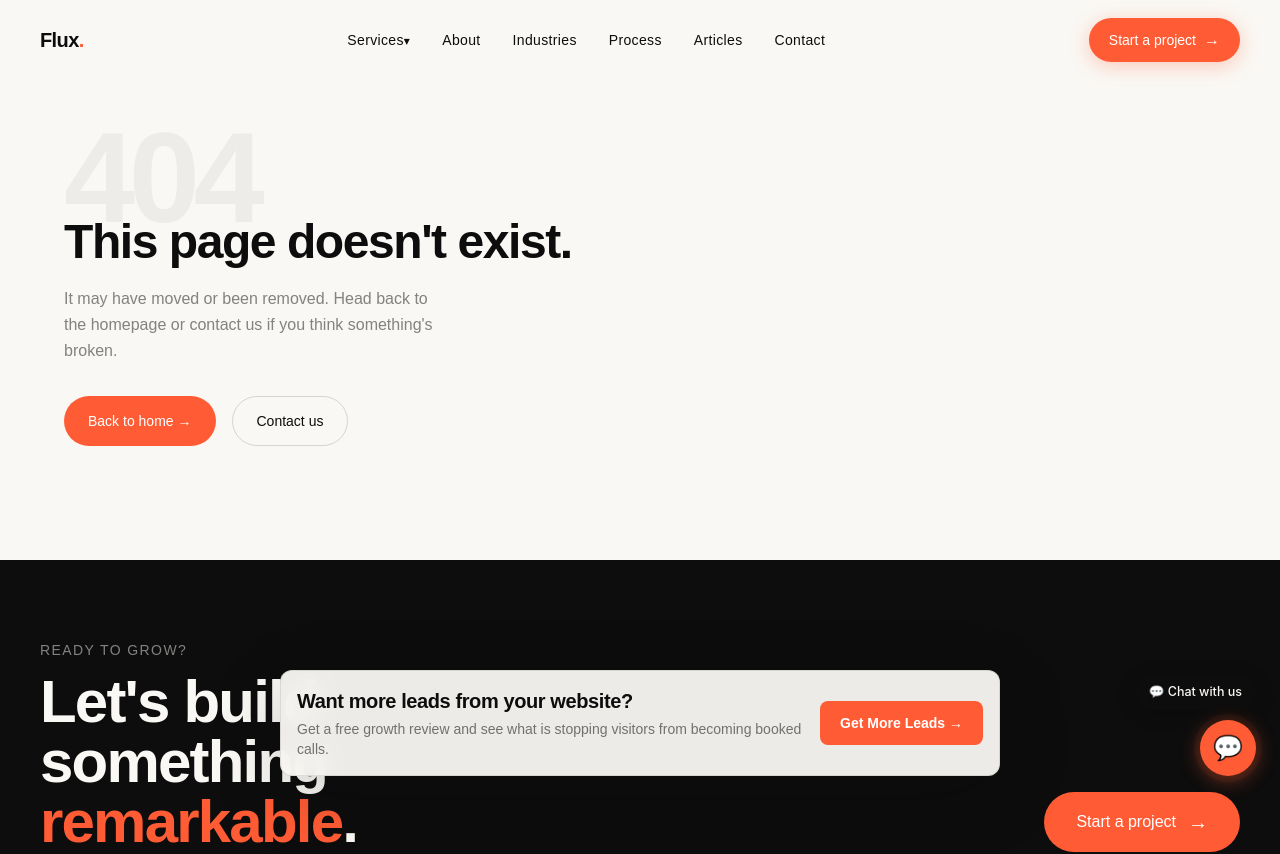
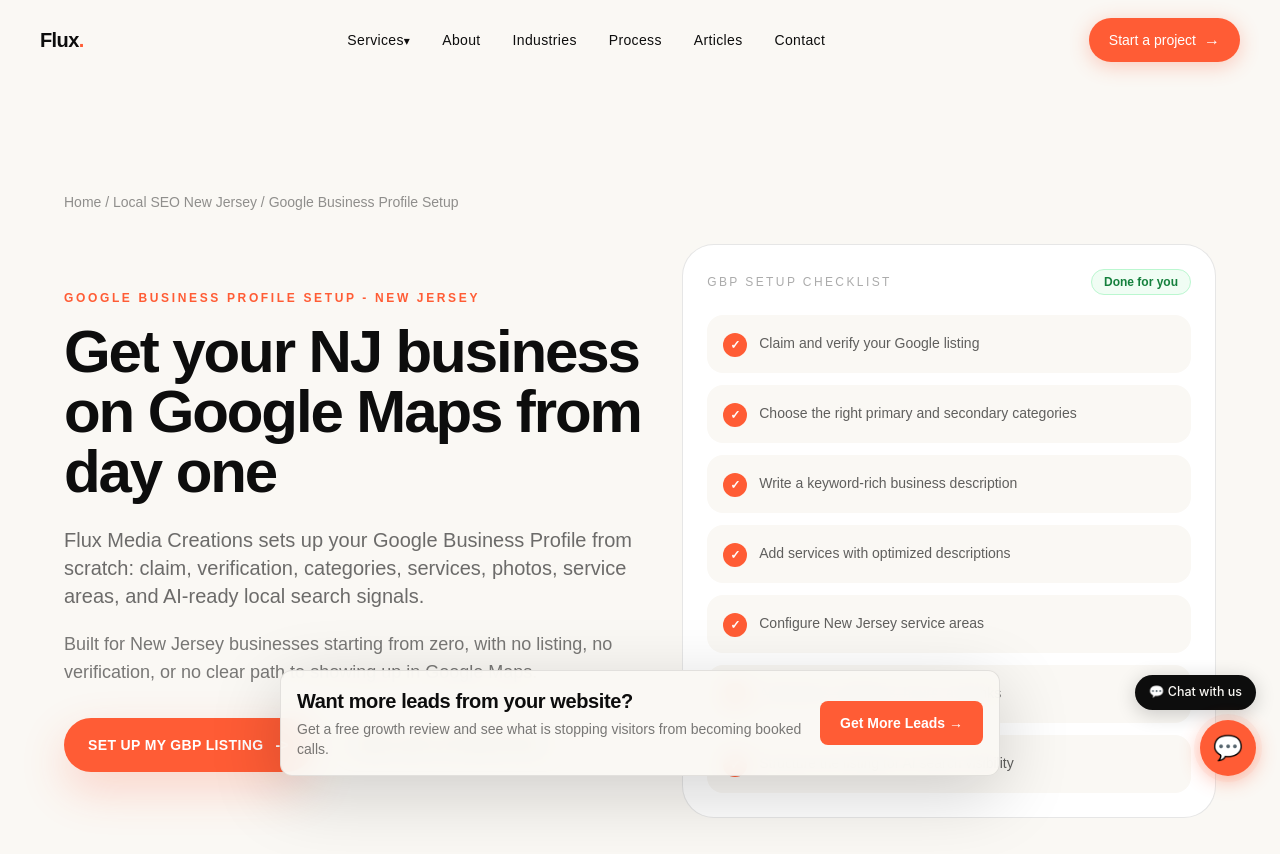
Before and after one commit to dev-gagandeep/Flux-Media-Creations, a Next.js app: page /local-seo-new-jersey/gbp-optimization-new-jersey/google-business-profile-setup-new-jersey in a window 1280 px wide. Before the commit this address had no page. Shown: the top 854 px of the page. Built offline with nearby package versions, Linux system fonts and the light colour scheme; a web font is replaced by a local one.

Commit message:
Nest GBP pages under local SEO pillar

```diff
--- a/src/app/gbp-optimization-new-jersey/GBPOptimizationNJClient.tsx
+++ b/src/app/local-seo-new-jersey/gbp-optimization-new-jersey/GBPOptimizationNJClient.tsx
@@ -181,7 +181,7 @@ export default function GBPOptimizationNJClient() {
         method: "POST",
         headers: { "Content-Type": "application/json", Accept: "application/json" },
         body: JSON.stringify({
-          source: "gbp-optimization-new-jersey",
+          source: "local-seo-new-jersey/gbp-optimization-new-jersey",
           submittedAt: new Date().toISOString(),
           name: form.name,
           business: form.business,
@@ -291,7 +291,7 @@ export default function GBPOptimizationNJClient() {
               </p>
               <p style={{ color: T.muted, lineHeight: 1.8, marginTop: "1rem" }}>
                 If you do not have a profile yet, start with our{" "}
-                <Link href="/google-business-profile-setup-new-jersey" style={{ color: T.accent, fontWeight: 500, textDecoration: "none" }}>
+                <Link href="/local-seo-new-jersey/gbp-optimization-new-jersey/google-business-profile-setup-new-jersey" style={{ color: T.accent, fontWeight: 500, textDecoration: "none" }}>
                   Google Business Profile setup for New Jersey
                 </Link>{" "}
                 so the listing is claimed, verified, and ready for ongoing optimization.
@@ -470,7 +470,7 @@ export default function GBPOptimizationNJClient() {
           <span className="gbp-sl">Related local SEO services</span>
           <div style={{ display: "flex", gap: ".75rem", justifyContent: "center", flexWrap: "wrap", marginTop: "1rem" }}>
             {[
-              ["Google Business Profile Setup NJ", "/google-business-profile-setup-new-jersey"],
+              ["Google Business Profile Setup NJ", "/local-seo-new-jersey/gbp-optimization-new-jersey/google-business-profile-setup-new-jersey"],
               ["Local SEO Services NJ", "/local-seo-new-jersey"],
               ["Search Visibility Engine", "/services/search-visibility-engine"],
               ["New Jersey Web Development and Automation", "/web-development-automation-new-jersey"],
--- a/src/app/google-business-profile-setup-new-jersey/GBPSetupNJClient.tsx
+++ b/src/app/local-seo-new-jersey/gbp-optimization-new-jersey/google-business-profile-setup-new-jersey/GBPSetupNJClient.tsx
@@ -63,7 +63,7 @@ const cities = [
 
 const relatedLinks = [
   ["Local SEO Services New Jersey", "/local-seo-new-jersey"],
-  ["Google Business Profile Optimization NJ", "/gbp-optimization-new-jersey"],
+  ["Google Business Profile Optimization NJ", "/local-seo-new-jersey/gbp-optimization-new-jersey"],
   ["Search Visibility Engine", "/services/search-visibility-engine"],
   ["New Jersey Web Development and Automation", "/web-development-automation-new-jersey"],
   ["GoHighLevel Automation", "/services/gohighlevel-automation"],
@@ -91,7 +91,7 @@ export default function GBPSetupNJClient() {
         method: "POST",
         headers: { "Content-Type": "application/json", Accept: "application/json" },
         body: JSON.stringify({
-          source: "google-business-profile-setup-new-jersey",
+          source: "local-seo-new-jersey/gbp-optimization-new-jersey/google-business-profile-setup-new-jersey",
           submittedAt: new Date().toISOString(),
           name: form.name,
           business: form.business,
@@ -140,7 +140,7 @@ export default function GBPSetupNJClient() {
               <Link href="#gbp-setup-form" className="inline-flex items-center gap-3 rounded-full bg-flux px-6 py-4 text-sm font-semibold uppercase tracking-wide text-white shadow-[0_18px_45px_rgba(255,88,51,0.22)] transition hover:-translate-y-0.5">
                 Set Up My GBP Listing <span aria-hidden="true">-&gt;</span>
               </Link>
-              <Link href="/gbp-optimization-new-jersey" className="inline-flex items-center gap-3 rounded-full border border-ink/15 px-6 py-4 text-sm font-semibold uppercase tracking-wide text-ink transition hover:border-flux hover:text-flux">
+              <Link href="/local-seo-new-jersey/gbp-optimization-new-jersey" className="inline-flex items-center gap-3 rounded-full border border-ink/15 px-6 py-4 text-sm font-semibold uppercase tracking-wide text-ink transition hover:border-flux hover:text-flux">
                 Need GBP Optimization?
               </Link>
             </div>
@@ -196,7 +196,7 @@ export default function GBPSetupNJClient() {
               </p>
               <p>
                 If you already have a profile but it is incomplete or inactive, our{" "}
-                <Link href="/gbp-optimization-new-jersey" className="font-medium text-flux hover:underline">
+                <Link href="/local-seo-new-jersey/gbp-optimization-new-jersey" className="font-medium text-flux hover:underline">
                   Google Business Profile optimization service
                 </Link>{" "}
                 is the next step after setup.
--- a/src/app/google-business-profile-setup-new-jersey/page.tsx
+++ b/src/app/local-seo-new-jersey/gbp-optimization-new-jersey/google-business-profile-setup-new-jersey/page.tsx
@@ -7,7 +7,7 @@ export const metadata: Metadata = generateMeta({
   absoluteTitle: "Google Business Profile Setup New Jersey",
   description:
     "Google Business Profile setup for New Jersey small businesses that need a claimed, verified, fully built Google Maps listing with categories, services, photos, and AI-ready local search signals.",
-  path: "/google-business-profile-setup-new-jersey",
+  path: "/local-seo-new-jersey/gbp-optimization-new-jersey/google-business-profile-setup-new-jersey",
 });
 
 const faqs = [
@@ -53,7 +53,7 @@ const serviceSchema = {
   },
   description:
     "Flux Media Creations provides Google Business Profile setup for New Jersey small businesses, including claiming, verification, category setup, business descriptions, service listings, photos, service-area configuration, and AI search visibility foundations.",
-  url: `${SITE.url}/google-business-profile-setup-new-jersey`,
+  url: `${SITE.url}/local-seo-new-jersey/gbp-optimization-new-jersey/google-business-profile-setup-new-jersey`,
 };
 
 const faqSchema = {
@@ -88,8 +88,14 @@ const breadcrumbSchema = {
     {
       "@type": "ListItem",
       position: 3,
+      name: "Google Business Profile Optimization New Jersey",
+      item: `${SITE.url}/local-seo-new-jersey/gbp-optimization-new-jersey`,
+    },
+    {
+      "@type": "ListItem",
+      position: 4,
       name: "Google Business Profile Setup New Jersey",
-      item: `${SITE.url}/google-business-profile-setup-new-jersey`,
+      item: `${SITE.url}/local-seo-new-jersey/gbp-optimization-new-jersey/google-business-profile-setup-new-jersey`,
     },
   ],
 };
--- a/src/app/gbp-optimization-new-jersey/page.tsx
+++ b/src/app/local-seo-new-jersey/gbp-optimization-new-jersey/page.tsx
@@ -7,7 +7,7 @@ export const metadata: Metadata = generateMeta({
   absoluteTitle: "Google Business Profile Optimization New Jersey",
   description:
     "Google Business Profile optimization for New Jersey businesses that need better Google Maps rankings, Map Pack visibility, weekly posts, photos, Q&A management, and AI search visibility.",
-  path: "/gbp-optimization-new-jersey",
+  path: "/local-seo-new-jersey/gbp-optimization-new-jersey",
 });
 
 const faqs = [
@@ -53,7 +53,7 @@ const serviceSchema = {
   },
   description:
     "Flux Media Creations provides Google Business Profile optimization for New Jersey businesses, including category setup, descriptions, posts, photos, Q&A management, service area signals, website links, and AI search visibility.",
-  url: `${SITE.url}/gbp-optimization-new-jersey`,
+  url: `${SITE.url}/local-seo-new-jersey/gbp-optimization-new-jersey`,
 };
 
 const faqSchema = {
@@ -89,7 +89,7 @@ const breadcrumbSchema = {
       "@type": "ListItem",
       position: 3,
       name: "Google Business Profile Optimization New Jersey",
-      item: `${SITE.url}/gbp-optimization-new-jersey`,
+      item: `${SITE.url}/local-seo-new-jersey/gbp-optimization-new-jersey`,
     },
   ],
 };
--- a/src/app/local-seo-new-jersey/page.tsx
+++ b/src/app/local-seo-new-jersey/page.tsx
@@ -158,8 +158,8 @@ const faqs = [
 ];
 
 const internalLinks = [
-  ["Google Business Profile Setup NJ", "/google-business-profile-setup-new-jersey"],
-  ["Google Business Profile Optimization NJ", "/gbp-optimization-new-jersey"],
+  ["Google Business Profile Setup NJ", "/local-seo-new-jersey/gbp-optimization-new-jersey/google-business-profile-setup-new-jersey"],
+  ["Google Business Profile Optimization NJ", "/local-seo-new-jersey/gbp-optimization-new-jersey"],
   ["Search Visibility Engine", "/services/search-visibility-engine"],
   ["New Jersey Web Development and Automation", "/web-development-automation-new-jersey"],
   ["GoHighLevel Automation", "/services/gohighlevel-automation"],
@@ -315,14 +315,14 @@ export default function LocalSeoNewJerseyPage() {
               </p>
               <p>
                 A stronger local SEO system connects your{" "}
-                <Link href="/gbp-optimization-new-jersey" className="font-medium text-flux hover:underline">
+                <Link href="/local-seo-new-jersey/gbp-optimization-new-jersey" className="font-medium text-flux hover:underline">
                   Google Business Profile optimization
                 </Link>
                 , website service pages, location relevance, review strategy, citations, internal links, and follow-up path into one clear customer journey.
               </p>
               <p>
                 If your business is starting from scratch, begin with our{" "}
-                <Link href="/google-business-profile-setup-new-jersey" className="font-medium text-flux hover:underline">
+                <Link href="/local-seo-new-jersey/gbp-optimization-new-jersey/google-business-profile-setup-new-jersey" className="font-medium text-flux hover:underline">
                   Google Business Profile setup for New Jersey
                 </Link>{" "}
                 before moving into monthly optimization and review growth.
--- a/src/app/sitemap.ts
+++ b/src/app/sitemap.ts
@@ -21,8 +21,8 @@ export default function sitemap(): MetadataRoute.Sitemap {
     { url: `${SITE.url}/web-development-ai-automation-new-york`, priority: 0.8, changeFrequency: "monthly" as const, lastModified: LOCATION_LAST_MODIFIED },
     { url: `${SITE.url}/web-development-automation-new-jersey`, priority: 0.8, changeFrequency: "monthly" as const, lastModified: LOCATION_LAST_MODIFIED },
     { url: `${SITE.url}/local-seo-new-jersey`, priority: 0.85, changeFrequency: "monthly" as const, lastModified: SERVICE_LAST_MODIFIED },
-    { url: `${SITE.url}/google-business-profile-setup-new-jersey`, priority: 0.82, changeFrequency: "monthly" as const, lastModified: SERVICE_LAST_MODIFIED },
-    { url: `${SITE.url}/gbp-optimization-new-jersey`, priority: 0.82, changeFrequency: "monthly" as const, lastModified: SERVICE_LAST_MODIFIED },
+    { url: `${SITE.url}/local-seo-new-jersey/gbp-optimization-new-jersey`, priority: 0.82, changeFrequency: "monthly" as const, lastModified: SERVICE_LAST_MODIFIED },
+    { url: `${SITE.url}/local-seo-new-jersey/gbp-optimization-new-jersey/google-business-profile-setup-new-jersey`, priority: 0.8, changeFrequency: "monthly" as const, lastModified: SERVICE_LAST_MODIFIED },
     { url: `${SITE.url}/privacy`, priority: 0.4, changeFrequency: "yearly" as const, lastModified: DEFAULT_LAST_MODIFIED },
     { url: `${SITE.url}/terms`, priority: 0.4, changeFrequency: "yearly" as const, lastModified: DEFAULT_LAST_MODIFIED },
     ...BLOG_POSTS.map((post) => ({
```
